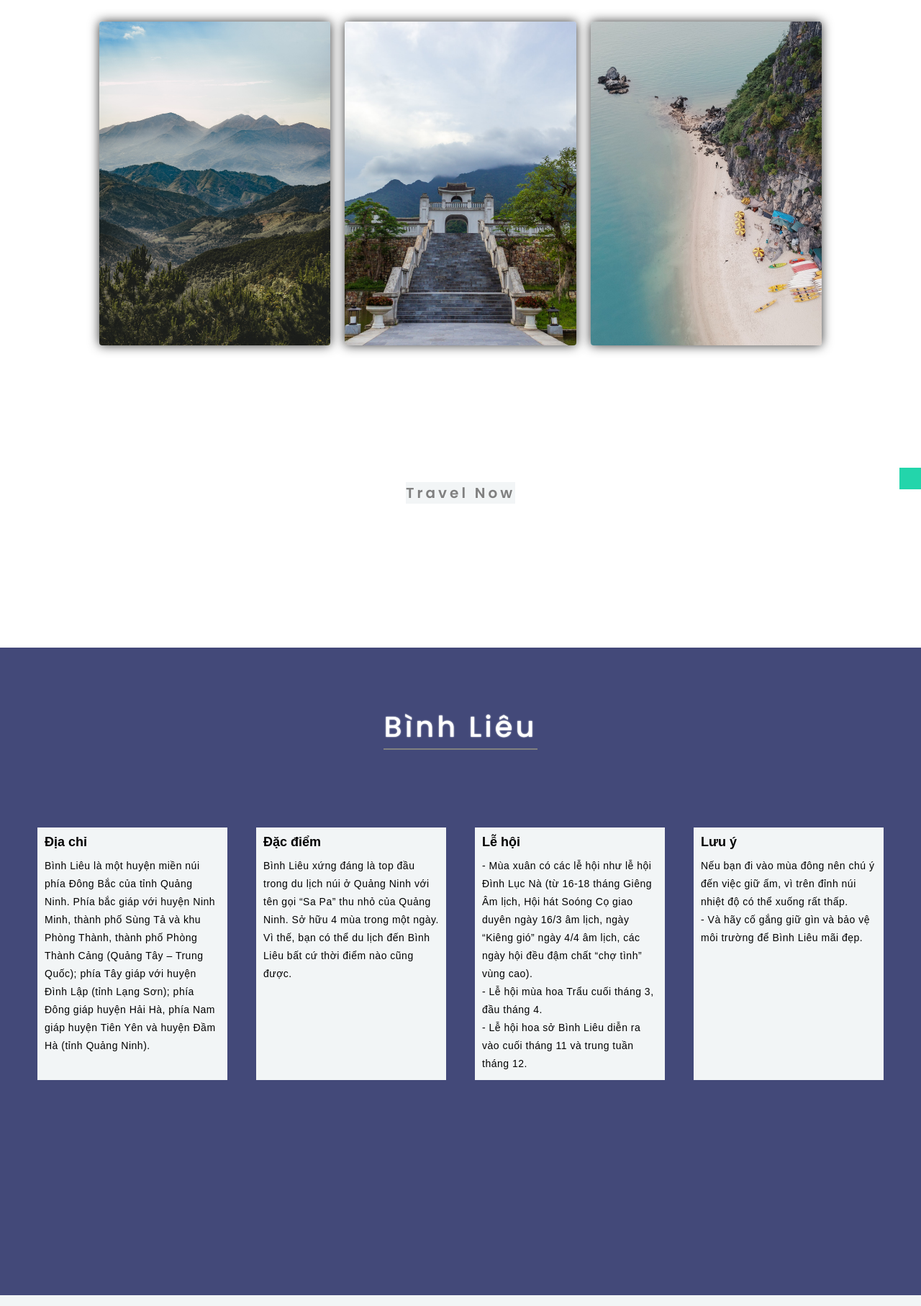
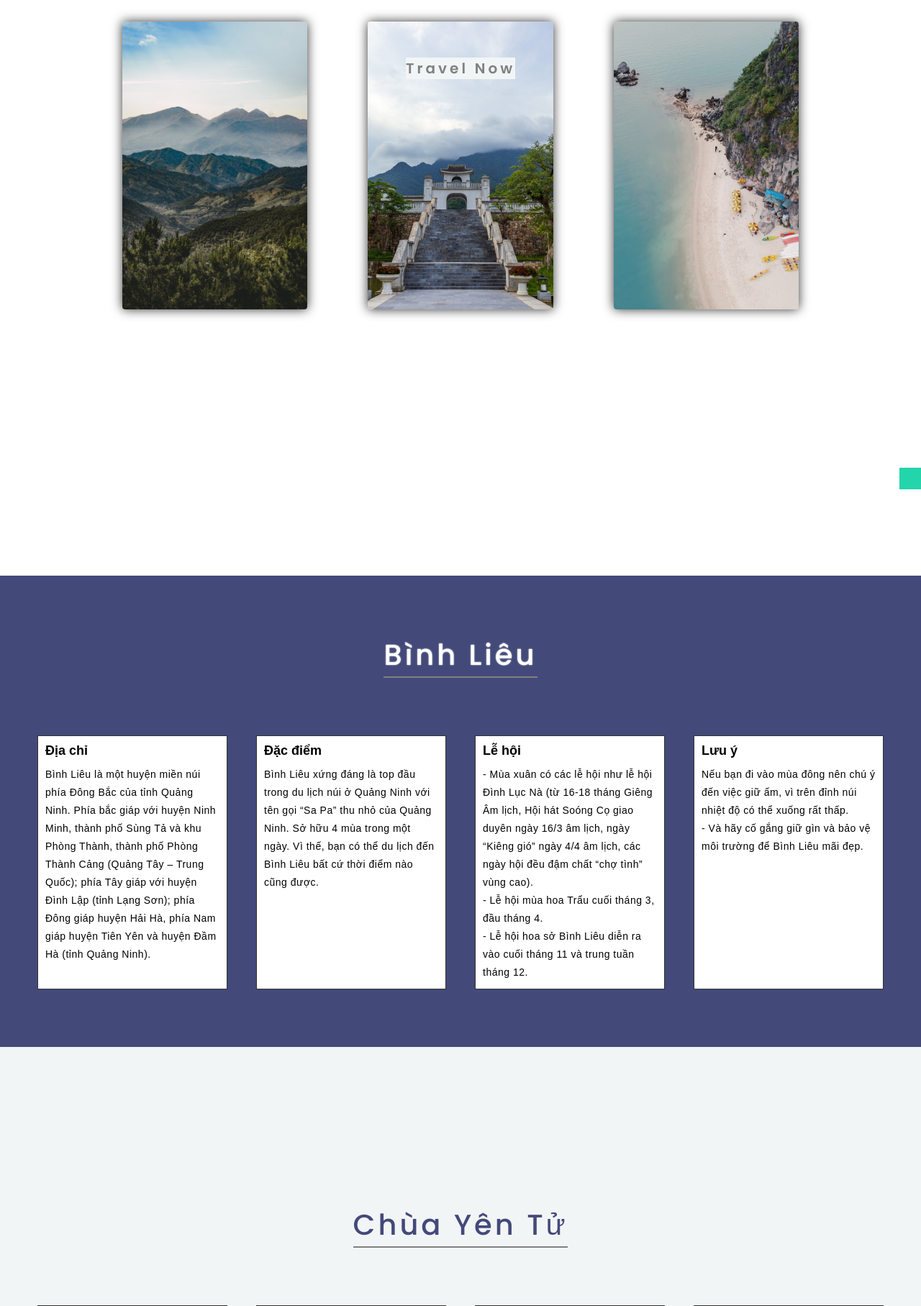
Before and after one commit to Minh-github/travel, a PHP site: page / in a window 1280 px wide. Shown: the part 70-1885 px from the top of the page at 72% size. Run offline with PHP 8.4, Linux system fonts and the light colour scheme; some libraries are stand-ins or nearby versions.

Commit message:
fix loi chieu cao

```diff
--- a/index.php
+++ b/index.php
@@ -54,7 +54,7 @@
         </div>
         <div class="warrper">
             <div class="content">
-                <div class="row one">
+                <div class="one">
                     <ul>
                         <a href="#two" class="place1 place">
                             <img src="image/image1.jpg">
@@ -72,6 +72,7 @@
                     <div class="choise">Travel Now</div>
                 </div>
                 <div class="row two" id="two">
+                    <div class="father">
                     <div class="title">Bình Liêu</div>
                     <div class="text">
                         <div class="column">
@@ -79,31 +80,37 @@
                             <div class="info">Bình Liêu là một huyện miền núi phía Đông Bắc của tỉnh Quảng Ninh.
                                 Phía bắc giáp với huyện Ninh Minh, thành phố Sùng Tả và khu Phòng Thành, thành phố
                                 Phòng Thành Cảng (Quảng Tây – Trung Quốc); phía Tây giáp với huyện Đình Lập (tỉnh Lạng Sơn);
-                                phía Đông giáp huyện Hải Hà, phía Nam giáp huyện Tiên Yên và huyện Đầm Hà (tỉnh Quảng Ninh).</div>
+                                phía Đông giáp huyện Hải Hà, phía Nam giáp huyện Tiên Yên và huyện Đầm Hà (tỉnh Quảng Ninh).
+                            </div>
                         </div>
                         <div class="column">
                             <div class="tag">Đặc điểm</div>
                             <div class="info">Bình Liêu xứng đáng là top đầu trong du lịch núi ở Quảng Ninh với tên gọi “Sa Pa”
                                 thu nhỏ của Quảng Ninh. Sở hữu 4 mùa trong một ngày. Vì thế, bạn có thể du lịch đến Bình Liêu
-                                bất cứ thời điểm nào cũng được.</div>
+                                bất cứ thời điểm nào cũng được.
+                            </div>
                         </div>
                         <div class="column">
                             <div class="tag">Lễ hội</div>
                             <div class="info">- Mùa xuân có các lễ hội như lễ hội Đình Lục Nà (từ 16-18 tháng Giêng Âm lịch, Hội hát
                                  Soóng Cọ giao duyên ngày 16/3 âm lịch, ngày “Kiêng gió” ngày 4/4 âm lịch, các ngày hội đều đậm chất
                                  “chợ tình” vùng cao). <br>- Lễ hội mùa hoa Trẩu cuối tháng 3, đầu tháng 4.
-                                 <br>- Lễ hội hoa sở Bình Liêu diễn ra vào cuối tháng 11 và trung tuần tháng 12. </div>
+                                 <br>- Lễ hội hoa sở Bình Liêu diễn ra vào cuối tháng 11 và trung tuần tháng 12.
+                                </div>
                         </div>
                         <div class="column">
                             <div class="tag">Lưu ý</div>
                             <div class="info">
                                 Nếu bạn đi vào mùa đông nên chú ý đến việc giữ ấm, vì trên đỉnh núi nhiệt độ có thể xuống rất thấp. <br>
                                 - Và hãy cố gắng giữ gìn và bảo vệ môi trường để Bình Liêu mãi đẹp.
-                                </div>
+                            </div>
                         </div>
                     </div>
                 </div>
-                <div class="row three two" id="three"><div class="title" style="color: #434979; text-shadow: none;">Chùa Yên Tử</div>
+                </div>
+                <div class="row three" id="three">
+                <div class="father">
+                <div class="title" style="color: #434979; text-shadow: none;">Chùa Yên Tử</div>
                 <div class="text">
                     <div class="column">
                         <div class="tag">Địa chỉ</div>
@@ -120,7 +127,7 @@
                               gỗ lim chắc chắn, dưới chân có phiến đá lớn bao quanh. <br>
                               Các gian chùa đều được thiết kế tinh tế, thoáng mát để phù hợp với thời tiết ở đây. Bên trong thì được trang trí sơn son thiếp
                                vàng lộng lẫy, các bức tượng Phật, bức khảm, án thờ, cửa cánh võng được chạm khắc nguy nga, sinh động.
-                            </div>
+                        </div>
                     </div>
                     <div class="column">
                         <div class="tag">Lễ hội</div>
@@ -128,15 +135,21 @@
                             thú vị nhất là vào khoảng mùng 10 tháng Giêng đến tháng 3 âm lịch. Lúc này là thời gian diễn ra lễ hội nên chùa Yên Tử Quảng Ninh
                              thu hút đông đảo du khách xa gần. <br>
                             Tuy nhiên, nếu đi vào dịp này sẽ rất đông, có thể bạn sẽ gặp cảnh chen chúc khó chịu. Nếu bạn không thích cảnh tượng đông đúc,
-                             hãy đi du lịch Quảng Ninh Yên Tử sau tháng 3 sẽ thưa thớt hơn nhé!</div>
+                             hãy đi du lịch Quảng Ninh Yên Tử sau tháng 3 sẽ thưa thớt hơn nhé!
+                        </div>
                     </div>
                     <div class="column">
                         <div class="tag">Lưu ý</div>
                         <div class="info">Nếu bạn đi thăm chùa Đồng(ngôi chùa cao nhất trong quần thể chùa Yên Từ) bạn hãy chú ý đến sức khỏe bởi đường
-                             đi lên khá dốc và lạnh. <br>Nhưng bạn cũng có thể thăm chùa Đồng bằng cáp treo nhé.</div>
+                             đi lên khá dốc và lạnh. <br>Nhưng bạn cũng có thể thăm chùa Đồng bằng cáp treo nhé.
+                        </div>
                     </div>
-                </div></div>
-                <div class="row forth two" id="forth"><div class="title">Vịnh Hạ Long</div>
+                </div>
+            </div>
+            </div>
+                <div class="row forth" id="forth">
+                <div class="father">
+                <div class="title">Vịnh Hạ Long</div>
                 <div class="text">
                     <div class="column">
                         <div class="tag">Địa chỉ</div>
@@ -144,7 +157,8 @@
                             với quần đảo Cát Bà, phía Tây và Tây Bắc giáp với đất liền, phía Đông Nam và phía Nam hướng ra vịnh Bắc Bộ.
                             <br>
                             Vịnh Hạ Long có tổng diện tích 1553 km2 gồm các vùng lõi, vùng đệm bao gồm 1969 hòn đảo lớn nhỏ trong đó có 989
-                            đảo có tên và 980 đảo chưa được đặt tên.</div>
+                            đảo có tên và 980 đảo chưa được đặt tên.
+                        </div>
                     </div>
                     <div class="column">
                         <div class="tag">Đặc điểm</div>
@@ -155,7 +169,8 @@
                               cách đảo Ti Tốp 700m2 với nhiều cây sim mọc hoang dại. Du khách có thể check in cảnh biển xung quanh và ngắm hoa sim nở. Du khách
                                hãy dừng chân ở làng chài Cửa Vạn để thưởng ngoạn thiên nhiên yên bình, tìm hiểu về cách chèo thuyền, giăng lưới, bắt tôm cá,… <br>
                                Du lịch trên vịnh Hạ Long bạn có thể dừng khám phá các động, hang trên vịnh tùy theo hành trình đặt ra. Nếu đi xa hơn trên vịnh du
-                               khách có cơ hội tham quan vịnh Bái tử Long, vịnh Lan Hạ,…với thiên nhiên hùng vĩ, giữ trọn nét hoang sơ vốn có.</div>
+                               khách có cơ hội tham quan vịnh Bái tử Long, vịnh Lan Hạ,…với thiên nhiên hùng vĩ, giữ trọn nét hoang sơ vốn có.
+                        </div>
                     </div>
                     <div class="column">
                         <div class="tag">Du lịch</div>
@@ -163,10 +178,13 @@
                              và Hội An. Từng góc phố được kiến trúc tỉ mỉ với lối đi nhỏ hẹp kết hợp với ngôi nhà lấy tông màu vàng làm chủ đạo. Không gian khu phố mang đến vẻ
                              đẹp huyền ảo, cổ kính. <br>
                             Hoặc Sun Wheel Quảng Ninh cũng là địa điểm du lịch Hạ Long mang đến không gian vui chơi hấp dẫn, độc đáo. Khu vui chơi tọa lạc ở độ cao 215m so với mực
-                            nước biển với nhiều vòng quay Mặt Trời ấn tướng. Nếu tham gia các trò chơi tại đây du khách có cơ hội chiêm ngưỡng trọn vẹn khung cảnh Vịnh Hạ Long từ trên cao.</div>
+                            nước biển với nhiều vòng quay Mặt Trời ấn tướng. Nếu tham gia các trò chơi tại đây du khách có cơ hội chiêm ngưỡng trọn vẹn khung cảnh Vịnh Hạ Long từ trên cao.
+                        </div>
                     </div>
-                </div></div>
+                </div>
             </div>
+            </div>
+        </div>
         </div>
         <div class="footer" id="footer">
             <div class="top">
@@ -239,6 +257,24 @@
             document.querySelector('.nav_mobile').classList.remove('active3');
             document.querySelector('.open').style.display = "block";
         }
+
+        window.addEventListener('scroll', show);
+        function show(){
+            var showAll = document.querySelectorAll('.father');
+
+            for (let index = 0; index < showAll.length; index++) {
+                var windowHeight = window.innerHeight;
+                var showTop = showAll[index].getBoundingClientRect().top;
+                var point = 50;
+
+                if(showTop < windowHeight - point){
+                    showAll[index].classList.add('show');
+                }
+                else{
+                    showAll[index].classList.remove('show');
+                }
+            }
+        }
     </script>
 </body>
 </html>
--- a/style.css
+++ b/style.css
@@ -226,7 +226,9 @@ body{
 }
 
 .content .row{
-    min-height: 900px;
+    min-height: 99vh;
+    max-height: 300vh;
+    box-sizing: border-box;
 }
 
 .one.dark1{
@@ -238,6 +240,8 @@ body{
 }
 
 .one{
+    min-height: 100vh;
+    max-height: 300vh;
     background: #fff;
     position: relative;
     display: flex;
@@ -252,7 +256,6 @@ body{
     flex-direction: row;
     width: 80%;
     justify-content: space-around;
-    max-height: 200px;
 }
 
 .one .place{
@@ -283,8 +286,8 @@ body{
 .place img{
     position: relative;
     top: 30px;
-    width: 100%;
-    min-height: 450px;
+    width: 80%;
+    min-height: 400px;
     transition: .3s;
     object-fit: cover;
     border-radius: 4px;
@@ -302,50 +305,65 @@ body{
 
 .one .choise{
     position: absolute;
-    bottom: 200px;
+    top: 10vh;
     font-size: 20px;
     font-weight: 900;
     color: gray;
     letter-spacing: 4px;
 }
 
-.two{
+.row .father{
     background: #434979;
     display: flex;
     position: relative;
     flex-direction: column;
     width: 100%;
     align-items: center;
+    padding-bottom: 30vh;
+    padding-top: 50px;
+    opacity: 0;
+    transition: 2s ease;
 }
 
-.two .title{
+.father.show{
+    opacity: 1;
+    padding-top: 0;
+}
+
+.row .father .title{
     font-size: 40px;
     color: #fff;
     text-shadow: 0px 0px 2px #fff;
     letter-spacing: 4px;
     background: none;
-    top: 80px;
-    position: absolute;
+    top: 10vh;
+    position: relative;
     border-bottom: gray 2px solid;
 }
 
-.two .text{
+.row .father .text{
     display: flex;
     flex-direction: row;
     width: 95%;
-    top: 250px;
-    position: absolute;
+    top: 20vh;
+    position: relative;
     justify-content: space-between;
     color: black;
     background: none;
 }
 
-.two .column{
+.row .father .column{
     flex: 1;
     margin: 0 20px;
     padding: 10px;
     display: flex;
     flex-direction: column;
+    background: #fff;
+    border: #333 1px solid;
+}
+
+.three .father{
+    background: #f2f5f6;
 }
 
 .column .tag{
@@ -353,6 +371,7 @@ body{
     margin-bottom: 10px;
     font-family: sans-serif;
     font-weight: 600;
+    background: none;
 }
 
 .column .info{
@@ -363,16 +382,21 @@ body{
     font-family: sans-serif;
 }
 
+.three.dark2{
+    background: #333;
+}
+
 .three{
+    transition: .3s ease-in-out;
     background: #f2f5f6;
+}
+
+.three .father{
+    background: inherit;
 }
 
 .forth{
     background: #434979;
-}
-
-.content.dark2{
-    background: #333;
 }
 
 .title{
@@ -605,6 +629,7 @@ body{
     background: #5A639C;
 }
 
+
 /* -------------------------------------------------------responsive */
 
 @media (max-width:850px){
@@ -622,7 +647,7 @@ body{
     }
     .one ul{
         flex-direction: column;
-        top: 400px;
+        margin-bottom: 40px;
     }
     .one ul img{
         margin: 0;
@@ -631,17 +656,14 @@ body{
         object-fit: cover;
         box-shadow: none;
     }
-    .content .row{
-        min-height: 1200px;
-    }
-    .two .text{
+    .row .father .text{
         flex-direction: column;
         width: 90%;
     }
-    .two .text .column{
+    .row .father .text .column{
         margin: 20px 0;
     }
-    .two .text .column .tag{
+    .row .father .text .column .tag{
         display: flex;
         color: black;
         justify-content: center;
@@ -667,15 +689,13 @@ body{
     .icon{
         display: block;
         z-index: 999;
+        color: #fff;
     }
     /* .nav_mobile{
         display: block;
     } */
     .header .nav__bar{
         display: none;
-    }
-    .content .row{
-        min-height: 1600px;
     }
     .end div .title{
         font-size: 12px;
```
